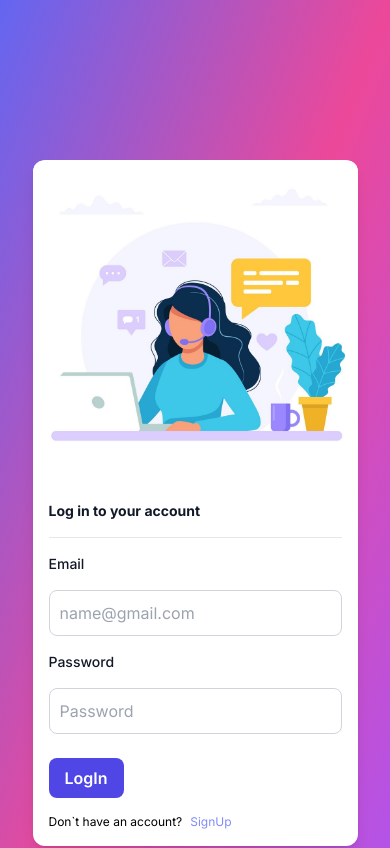
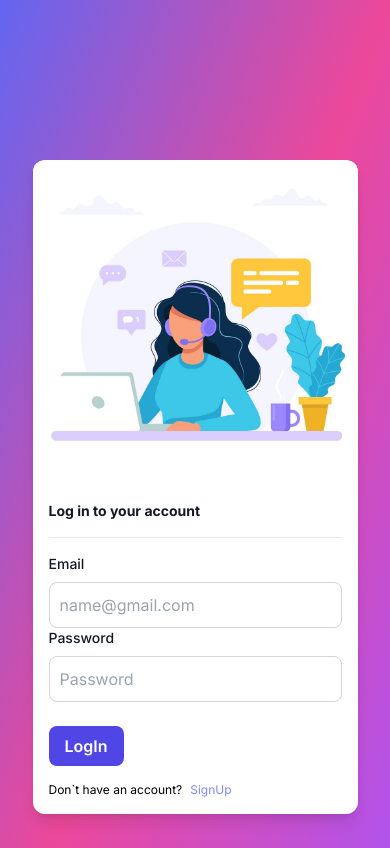
Before and after one commit to K-Aayush/next-auth, a Next.js app: page /login in a window 390 px wide. Shown: the top 848 px of the page. Built offline with nearby package versions, Linux system fonts and the light colour scheme.

Commit message:
login page verification

```diff
--- a/src/app/login/page.tsx
+++ b/src/app/login/page.tsx
@@ -4,17 +4,50 @@ import React, { useState } from 'react';
 import Link from 'next/link';
 import { useRouter } from 'next/navigation';
 import Image from 'next/image';
+import { useFormik } from 'formik';
+import * as Yup from 'yup';
+import { toast } from 'react-hot-toast';
+
+const validationSchema = Yup.object().shape({
+  email: Yup.string().email('Invalid email address').required('Email is required'),
+  password: Yup.string().required('Password is required').min(6, "Password should be atleast of 6 characters").max(12, "password shouldn`t be more than 12 characters"),
+});
 
 
 const Login = () => {
-  const [user, setUser] = useState({
+  const router = useRouter();
+
+  const formik = useFormik({
+    initialValues: {
       email: "",
       password: "",
+    },
+    validationSchema: validationSchema,
+    onSubmit: async (values) => {
+      try {
+        const response = await fetch('/api/users/login', {
+          method: 'POST',
+          body: JSON.stringify(values),
         });
 
-  const onLogin = async () => {
+        const data = await response.json();
 
+        if (!response.ok) {
+          throw new Error(data.error);
         }
+
+        console.log(data);
+
+        router.push('/signup');
+      } catch (error: any) {
+        toast.error(error.message);
+      }
+    }
+  })
+
+  const { handleSubmit, handleChange, values, errors, touched } = formik;
+
+
 
   return (
     <>
@@ -36,32 +69,38 @@ const Login = () => {
                 Log in to your account
               </h1>
               <hr />
-            <form action="#" className='mt-4'>
-              <div className='flex flex-col gap-4 md:gap-2 lg:gap-4'>
+              <form action="#" className='mt-4' onSubmit={handleSubmit}>
+                <div className='flex flex-col gap-2 md:gap-2 lg:gap-4'>
                   <label htmlFor="email" className='text-sm font-medium text-gray-900 dark:text-gray-800'>Email</label>
                   <input
-                  className='bg-white border border-gray-300 text-gray-900 rounded-lg p-2.5 mb-4'
+                    className={`bg-white border ${errors.email && touched.email ? 'border-red-500' : 'border-gray-300'} text-gray-900 rounded-lg p-2.5`}
                     id="email"
                     type="text"
                     placeholder="name@gmail.com"
-                  value={user.email}
-                  onChange={(e) => setUser({ ...user, email: e.target.value })}
+                    value={values.email}
+                    onChange={handleChange}
                   />
+                  {errors.email && touched.email && (
+                    <span className="text-red-500 text-sm mb-2">{errors.email}</span>
+                  )}
                 </div>
-              <div className='flex flex-col gap-4 md:gap-2 lg:gap-4'>
+                <div className='flex flex-col gap-2 md:gap-2 lg:gap-4'>
                   <label htmlFor="password" className='text-sm font-medium text-gray-900 dark:text-gray-800'>Password</label>
                   <input
-                  className='bg-white border border-gray-300 text-gray-900 rounded-lg p-2.5'
+                    className={`bg-white border ${errors.password && touched.password ? 'border-red-500' : 'border-gray-300'} text-gray-900 rounded-lg p-2.5`}
                     id="password"
                     type="password"
                     placeholder="Password"
-                  value={user.password}
-                  onChange={(e) => setUser({ ...user, password: e.target.value })}
+                    value={values.password}
+                    onChange={handleChange}
                   />
+                  {errors.password && touched.password && (
+                    <span className="text-red-500 text-sm">{errors.password}</span>
+                  )}
                 </div>
                 <button
                   className='py-2 px-4 mt-6 bg-indigo-600 hover:bg-indigo-700 text-white font-semibold rounded-lg w-fit'
-                onClick={onLogin}
+                  type='submit'
                 >
                   LogIn
                 </button>
--- a/src/app/signup/page.tsx
+++ b/src/app/signup/page.tsx
@@ -136,7 +136,7 @@ const SignUp = () => {
                 />
                  <span className='text-red-500 text-sm mb-2'>{errors.username}</span>
               </div>
-              <div className='flex flex-col gap-4 md:gap-2 lg:gap-4'>
+              <div className='flex flex-col gap-2 md:gap-2 lg:gap-4'>
                 <label htmlFor="email" className='text-sm font-medium text-gray-900 dark:text-gray-800'>Email</label>
                 <input
                   className='bg-white border border-gray-300 text-gray-900 rounded-lg p-2.5'
@@ -149,7 +149,7 @@ const SignUp = () => {
                 />
                 <span className='text-red-500 text-sm mb-2'>{errors.email}</span>
               </div>
-              <div className='flex flex-col gap-4 md:gap-2 lg:gap-4'>
+              <div className='flex flex-col gap-2 md:gap-2 lg:gap-4'>
                 <label htmlFor="password" className='text-sm font-medium text-gray-900 dark:text-gray-800'>Password</label>
                 <input
                   className='bg-white border border-gray-300 text-gray-900 rounded-lg p-2.5'
```
Lines whose indentation alone changed are shown as unchanged.
